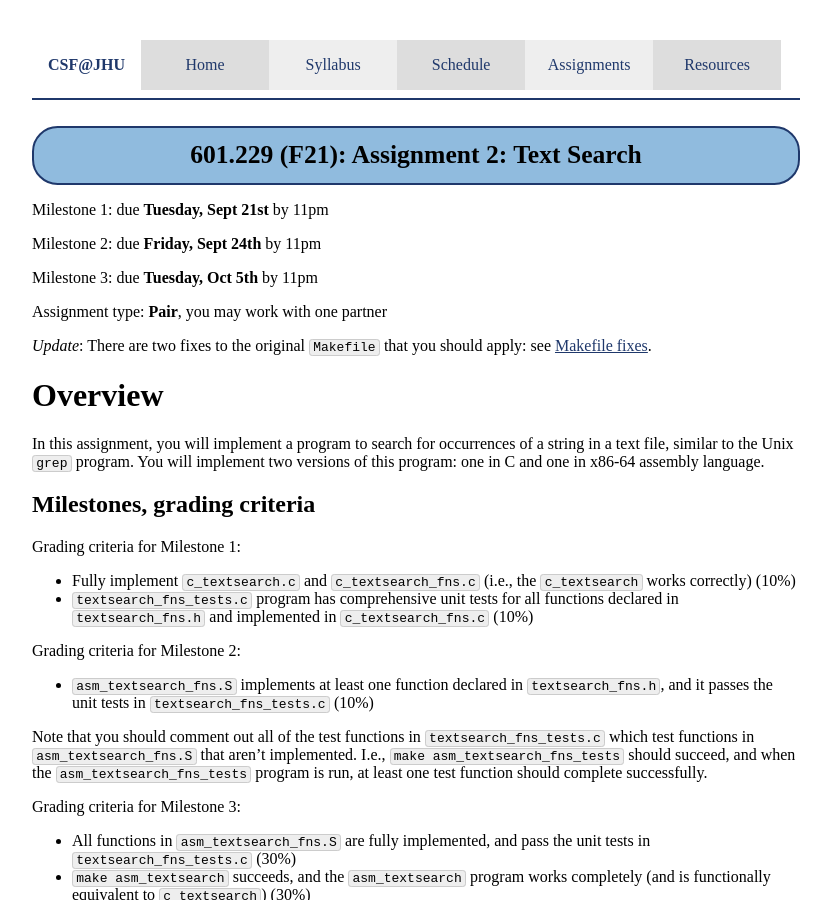
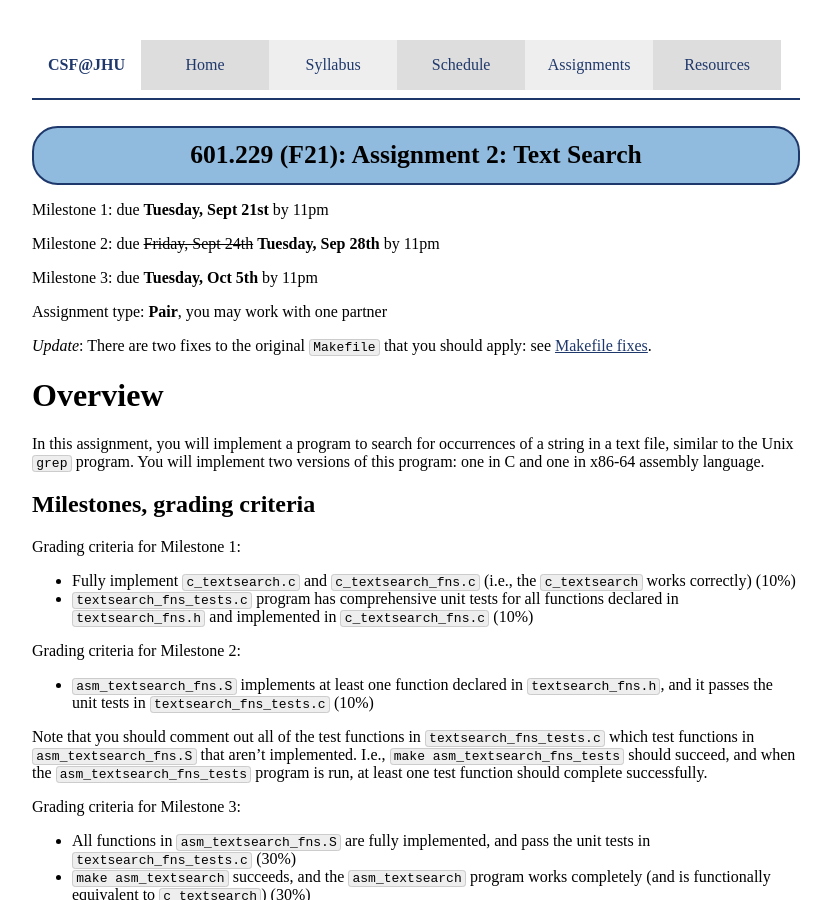
Before and after one commit to jhucsf/fall2021, a Jekyll site: the page built from assign/assign02.md, in a window 1280 px wide and 900 px high. Shown: the whole window, without its empty margins (224-1055 px from the left). Built offline with Jekyll 4.4.1, drawn with Linux system fonts in a browser that asks for light colours.

Commit message:
move A2MS2 due date

```diff
--- a/assign/assign02.md
+++ b/assign/assign02.md
@@ -5,7 +5,7 @@ title: "Assignment 2: Text Search"
 
 Milestone 1: due **Tuesday, Sept 21st** by 11pm
 
-Milestone 2: due **Friday, Sept 24th** by 11pm
+Milestone 2: due <strike>Friday, Sept 24th</strike> **Tuesday, Sep 28th** by 11pm
 
 Milestone 3: due **Tuesday, Oct 5th** by 11pm
 
```
Also changed, not shown: assignments.md (+1 -1 lines), index.md (+1 -0 lines).
